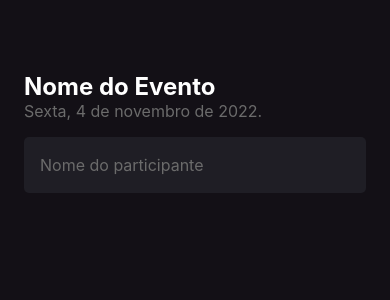
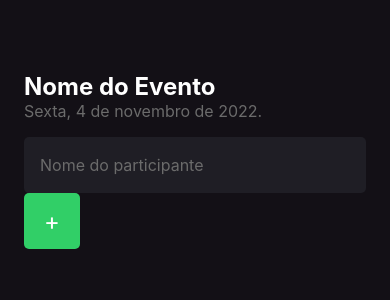
Before and after one commit to HenriqueMarcelo/imhere, a React Native app: screen / in a window 390 px wide. Shown: the top 300 px of the page. Built offline with nearby package versions, Linux system fonts and the light colour scheme.

Commit message:
feat: use button

```diff
--- a/src/screens/Home/index.tsx
+++ b/src/screens/Home/index.tsx
@@ -1,7 +1,11 @@
-import { Text, View, TextInput } from "react-native";
+import { Text, View, TextInput, TouchableOpacity } from "react-native";
 import { styles } from "./styles";
 
 export default function Home() {
+    function handleParticipantAdd() {
+        console.log("Você clicou no botão de Adicionar!");
+    }
+
   return(
     <View style={styles.container}>
       <Text style={styles.eventName}>Nome do Evento</Text>
@@ -11,6 +15,13 @@
         placeholder="Nome do participante"
         placeholderTextColor="#6b6b6b"
         />
+
+        <TouchableOpacity
+            style={styles.button}
+            onPress={handleParticipantAdd}
+        >
+            <Text style={styles.buttonText}>+</Text>
+        </TouchableOpacity>
     </View>
   )
 }
--- a/src/screens/Home/styles.ts
+++ b/src/screens/Home/styles.ts
@@ -25,4 +25,16 @@
       fontSize: 16,
       marginTop: 16,
     },
+    button: {
+      width: 56,
+      height: 56,
+      borderRadius: 5,
+      backgroundColor: '#31cf67',
+      justifyContent: 'center',
+      alignItems: 'center',
+    },
+    buttonText: {
+      color: '#FFF',
+      fontSize: 24,
+    },
   })
```
